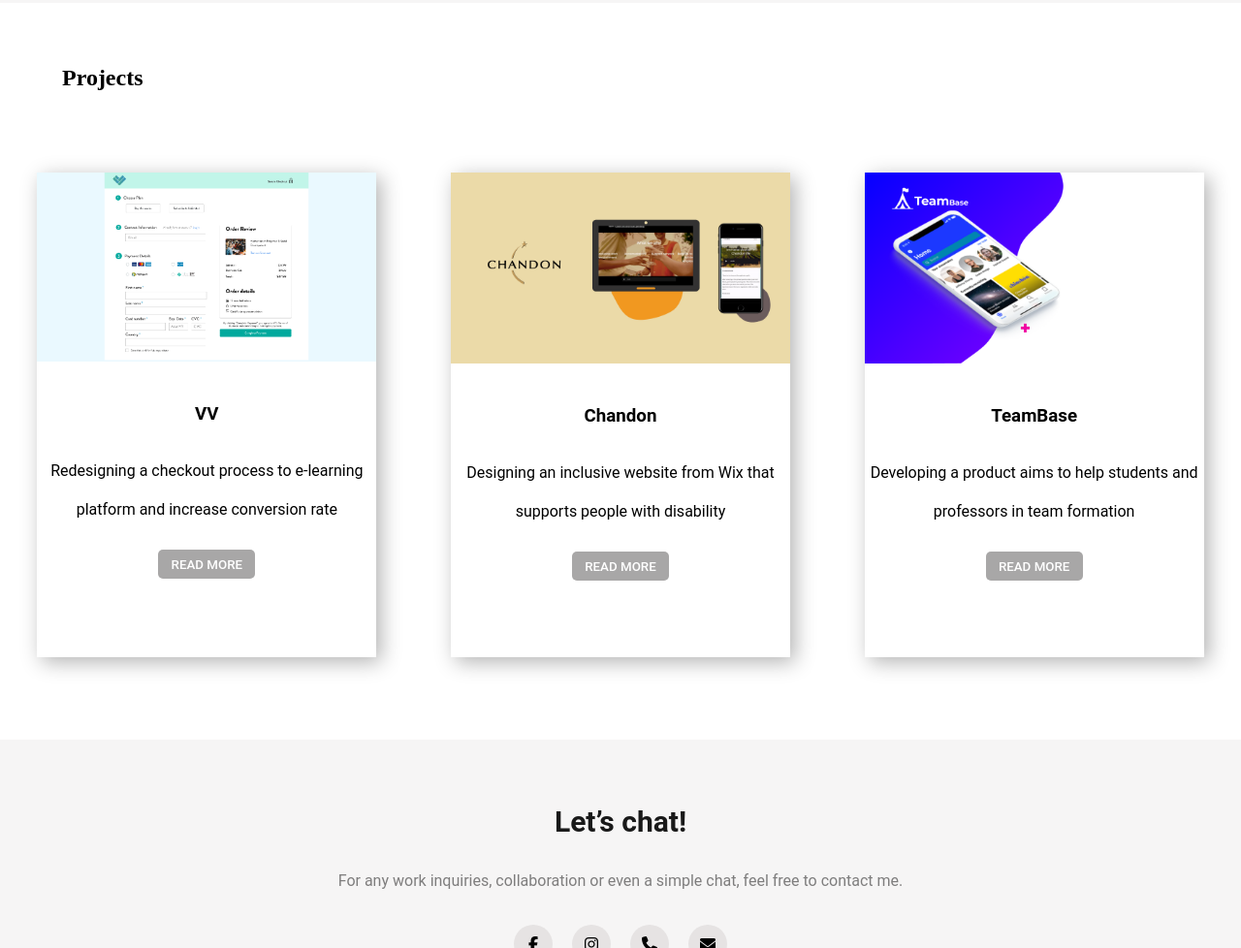
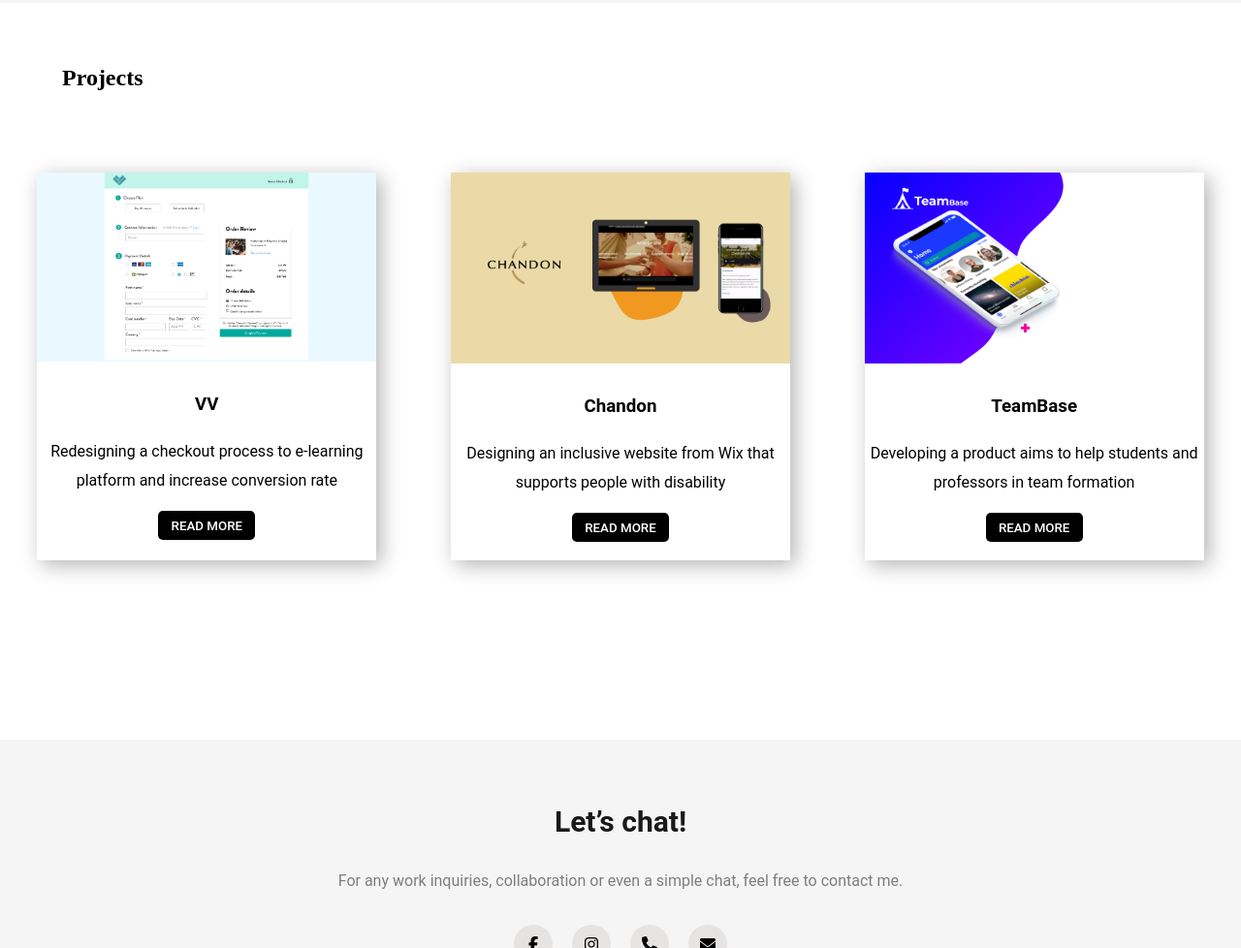
Before and after one commit to katielin17/WDB-education, a plain HTML site: page project1.html in a window 1280 px wide. Shown: the part 1017-1995 px from the top of the page at 97% size. Drawn offline with Linux system fonts and the light colour scheme.

Commit message:
Add files via upload

```diff
--- a/project1.css
+++ b/project1.css
@@ -112,11 +112,11 @@
 }
 .project-card{
     width:350px;
-    height: 500px;
+    height: 400px;
     box-shadow: 5px 5px 20px rgb(179, 179, 179);
     text-align: center;
     font-family: Roboto;
-    line-height: 40px;
+    line-height: 30px;
 }
 .project-container{
     display: flex;
@@ -128,9 +128,9 @@
 .project-container button{
     width: 100px;
     height: 30px;
-    background-color:#a8a7a7;
+    background-color:black;
     color: white;
-    border:none;
+    border: none;
     outline: none;
     border-radius: 5px;
     font-family: Roboto;
```
